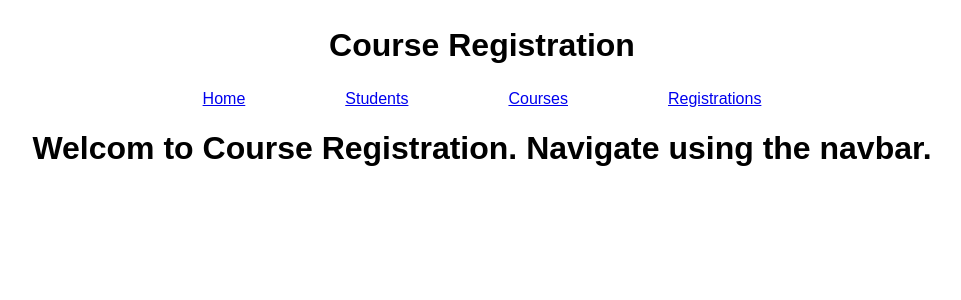
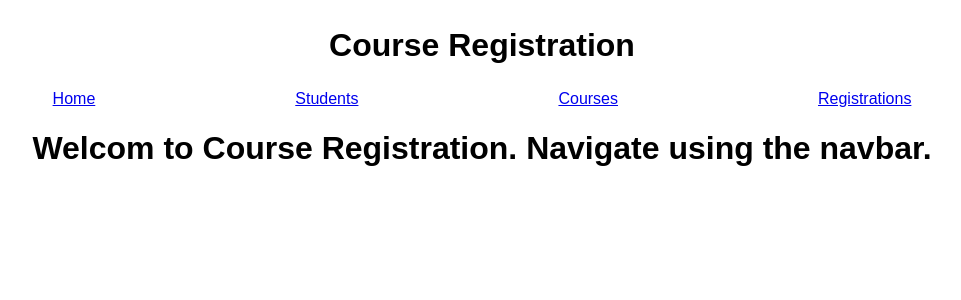
Before and after one commit to justinandr/class_registration, a React (Create React App) app in the folder client/: page / in a window 1280 px wide. Shown: the top 300 px of the page, without its empty margins (158-1119 px from the left). Built offline with nearby package versions, Linux system fonts and the light colour scheme; no server answers.

Commit message:
add styling

```diff
--- a/client/src/index.css
+++ b/client/src/index.css
@@ -46,8 +46,8 @@ nav{
 }
 
 a{
-    padding-left: 50px;
-    padding-right: 50px;
+    padding-left: 100px;
+    padding-right: 100px;
 }
 
 .card-container{
@@ -80,6 +80,7 @@ input[type=text], select {
     border: 1px solid #ccc;
     border-radius: 4px;
     box-sizing: border-box;
+    box-shadow: 0 2px 10px rgba(0, 0, 0, 0.1);
   }
 
   label{
```
